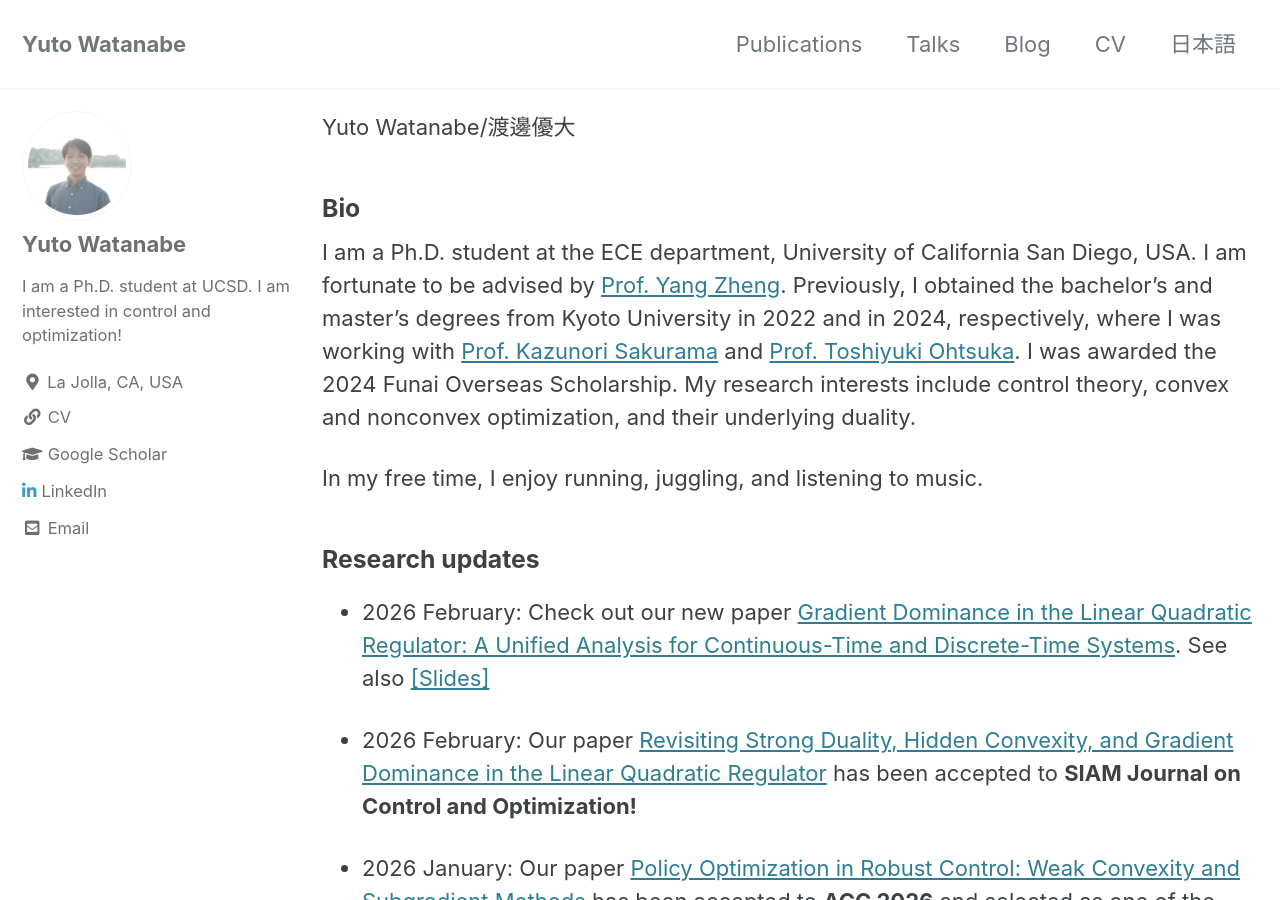
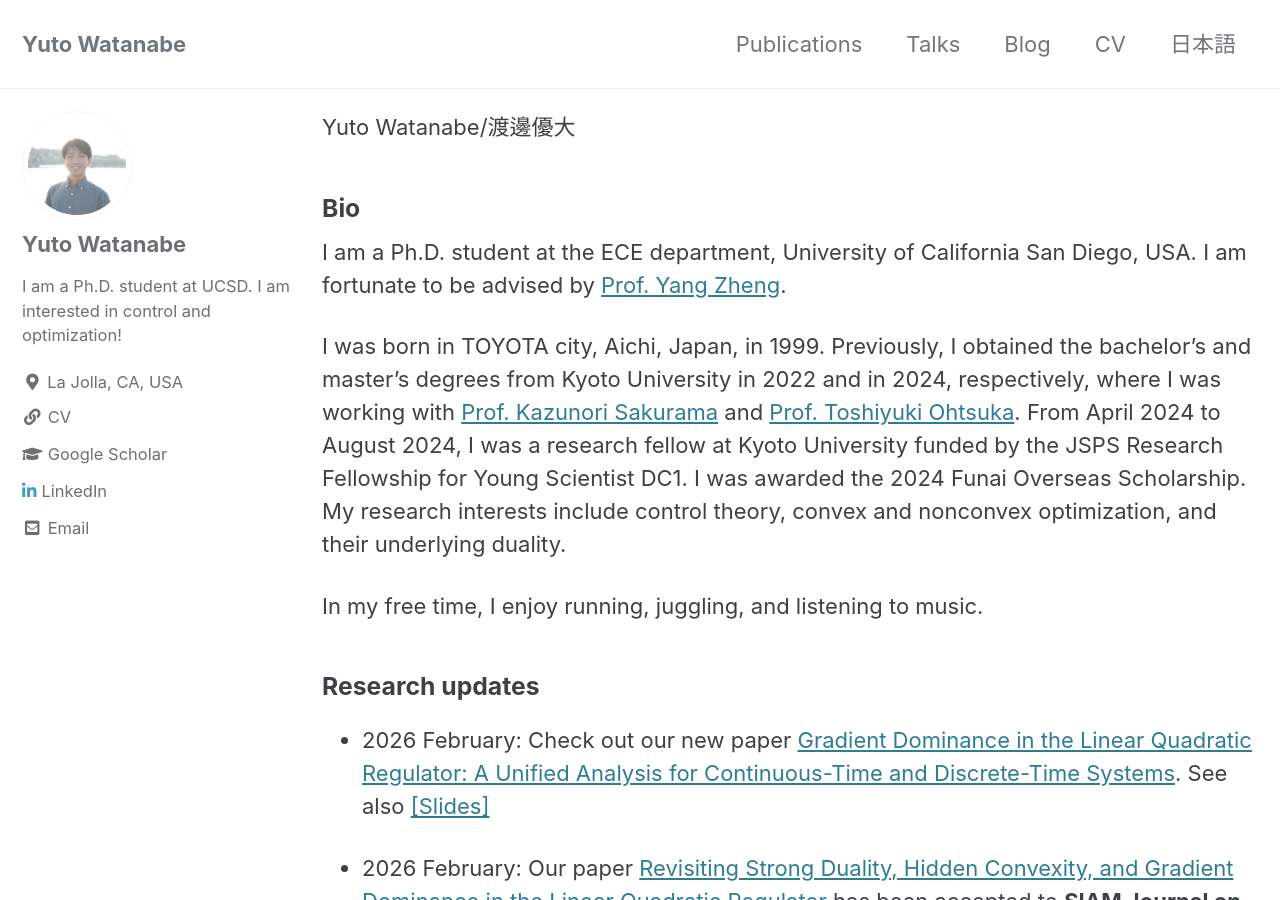
Before and after one commit to WatanabeYuto/watanabeyuto.github.io, a Jekyll site: the page built from index.md, in a window 1280 px wide and 900 px high. Built offline with Jekyll 4.4.1, drawn with Linux system fonts in a browser that asks for light colours; cached includes are drawn as plain includes; the list of posts is cut into pages by our own code.

Commit message:
update bio

```diff
--- a/index.md
+++ b/index.md
@@ -10,9 +10,12 @@ Yuto Watanabe/渡邊優大
 ### Bio
 I am a Ph.D. student at the ECE department, University of California San Diego, USA.
 I am fortunate to be advised by [Prof. Yang Zheng](https://zhengy09.github.io/index.html).
+
+I was born in TOYOTA city, Aichi, Japan, in 1999.
 Previously, I obtained the bachelor's and master's degrees from Kyoto University in 2022 and in 2024, respectively, where I was working with [Prof. Kazunori Sakurama](http://www.ids.sys.i.kyoto-u.ac.jp/sakurama/index_e.html) and [Prof. Toshiyuki Ohtsuka](http://www.ids.sys.i.kyoto-u.ac.jp/~ohtsuka/index.htm).
+From April 2024 to August 2024, I was a research fellow at Kyoto University funded by the JSPS Research Fellowship for Young Scientist DC1.
 I was awarded the 2024 Funai Overseas Scholarship.
-My research interests include control theory, convex and nonconvex optimization, and  their underlying duality.
+My research interests include control theory, convex and nonconvex optimization, and their underlying duality.
 
 In my free time, I enjoy running, juggling, and listening to music.
 
```
